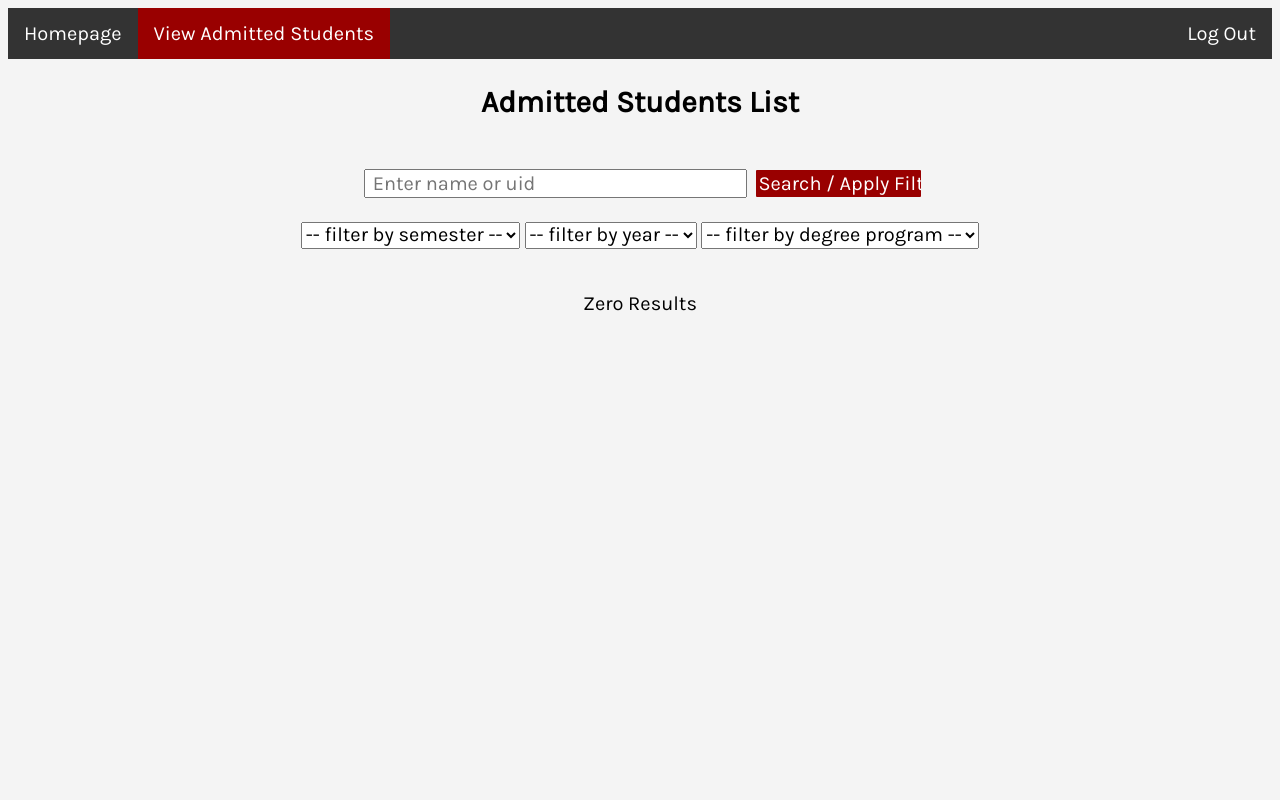
After one commit to lilyrschwarz/BIT, a PHP site: page /GS_admitted_list.php in a window 1280 px wide. The commit adds this page. Run offline with PHP 8.4, Linux system fonts and the light colour scheme; data that the repository does not hold is empty.

Commit message:
added GS functionalities

```diff
--- /dev/null
+++ b/public_html/applications/GS_admitted_list.php
@@ -0,0 +1,284 @@
+<?php
+  session_start();
+
+  // connect to mysql
+  $conn = mysqli_connect("localhost", "SJL", "SJLoss1!", "SJL");
+  // Check connection
+  if (!$conn) {
+    die("Connection failed: " . mysqli_connect_error());
+  }
+?>
+
+<html>
+  <head>
+  <title>
+    GS Homepage
+  </title>
+
+  <style>
+    .field {
+      position: absolute;
+      left: 180px;
+    }
+    /*body{line-height: 1.6;}*/
+    .bottomCentered{
+       position: fixed;
+       text-align: center;
+       bottom: 30px;
+       width: 100%;
+    }
+    .error {color: #FF0000;}
+    .topright {
+      position: absolute;
+      right: 10px;
+      top: 10px;
+    }
+
+    .btn {
+        background-color: #990000;
+        color: white;
+        padding: 2px;
+        margin: 2px 0;
+        border: none;
+        width: 13%;
+        border-radius: 1px;
+        cursor: pointer;
+        font-size: 7px;
+    }
+
+    ul {
+    list-style-type: none;
+    margin: 0;
+    padding: 0;
+    overflow: hidden;
+    background-color: #333;
+    }
+
+    li {
+    float: left;
+    }
+
+    li a {
+    display: block;
+    color: white;
+    text-align: center;
+    padding: 14px 16px;
+    text-decoration: none;
+    }
+
+    li a:hover:not(.active) {
+    background-color: #111;
+    }
+
+    .active {
+      background-color: #990000;
+    }
+
+  </style>
+
+  <link rel="stylesheet" href="style.css">
+  </head>
+
+  <body>
+
+    <ul>
+    <li><a href="GS_home.php">Homepage</a></li>
+    <li><a class="active" href="GS_admitted_list.php">View Admitted Students</a></li>
+    <li style="float:right"><a href="logout.php">Log Out</a></li>
+    </ul>
+
+    <h2 style='text-align: center;'>Admitted Students List</h2>
+    <!-- <h4 style='text-align: center;'>When an applicant's documents have been received, mark them as such here</h4> -->
+
+
+    <br>
+    <form align='center' method='post'>
+
+	    &nbsp;<input name='search' type='text' placeholder=" Enter name or uid" size='33'>&nbsp;
+	    <input name='submit' type='submit' value='Search / Apply Filters' class='btn'>
+	    <br><br>
+
+	    <center>
+	    <select name="semester">
+	    <option value ="D" disabled selected value> -- filter by semester -- </option>
+	    <option value="FA">Fall</option>
+	    <option value="SP">Spring</option>
+	    <option value="SU">Summer</option>
+	    </select>
+	    <select name="year">
+	    <option value ="D" disabled selected value> -- filter by year -- </option>
+	    <option value="2019">2019</option>
+	    <option value="2020">2020</option>
+	    <option value="2021">2021</option>
+	    <option value="2022">2022</option>
+	    <option value="2023">2023</option>
+	    <option value="2024">2024</option>
+	    <option value="2025">2025</option>
+	    <option value="2026">2026</option>
+	    <option value="2027">2027</option>
+	    <option value="2028">2028</option>
+	    <option value="2029">2029</option>
+	    <option value="2030">2030</option>
+	    </select>
+	    <select name="degree_type">
+	    <option value ="D" disabled selected value> -- filter by degree program -- </option>
+	    <option value="MS">Masters</option>
+	    <option value="PHD">PhD</option>
+	    </select>
+	    </center>
+	</form>
+    <br>
+
+
+    <?php
+
+    //search field entered
+    if (isset($_POST['submit']) && !empty($_POST['search'])) {
+
+   		if (!isset($_POST['semester']) && !isset($_POST['year']) && !isset($_POST['degree_type'])/*no filters set*/){
+   			if (is_numeric($_POST['search'])){
+   				$result = mysqli_query($conn, "SELECT DISTINCT userID, fname, lname, status FROM users, app_review WHERE app_review"."."."uid=userID AND role='A' and (status = 6 OR status = 7 OR status = 9) AND (app_review.uid = " .$_POST['search'].")") or die ("no filter set on search error: <br>" + mysqli_error($conn));
+   			}
+   			else{
+				$result = mysqli_query($conn, "SELECT DISTINCT userID, fname, lname, status FROM users, app_review WHERE app_review"."."."uid=userID AND role='A' and (status = 6 OR status = 7 OR status = 9) AND (fname LIKE '%".$_POST['search']."%' OR lname LIKE '%".$_POST['search']."%')") or die ("no filter set on search error: <br>" + mysqli_error($conn));
+			}
+	    }
+		if (isset($_POST['semester'])/*semsester filter*/){
+			if (is_numeric($_POST['search'])){
+				$result = mysqli_query($conn, "SELECT DISTINCT userID, fname, lname, status FROM users, app_review, academic_info WHERE academic_info"."."."uid=userID AND semester='".$_POST['semester']."' AND app_review.uid=userID AND role='A' and (status = 6 OR status = 7 OR status = 9) AND (app_review.uid = " .$_POST['search'].")") or die ("semester filter set on search error");
+			}
+			else{
+				$result = mysqli_query($conn, "SELECT DISTINCT userID, fname, lname, status FROM users, app_review, academic_info WHERE academic_info"."."."uid=userID AND semester='".$_POST['semester']."' AND app_review.uid=userID AND role='A' and (status = 6 OR status = 7 OR status = 9) AND (fname LIKE '%".$_POST['search']."%' OR lname LIKE '%".$_POST['search']."%')") or die ("semester filter set on search error");
+			}
+	    }
+		if (isset($_POST['year'])/*year filter*/){
+			if (is_numeric($_POST['search'])){
+				$result = mysqli_query($conn, "SELECT DISTINCT userID, fname, lname, status FROM users, app_review, academic_info WHERE academic_info"."."."uid=userID AND year=".$_POST['year']." AND app_review.uid=userID AND role='A' and (status = 6 OR status = 7 OR status = 9) AND (app_review.uid = " .$_POST['search'].")") or die ("year filter set on search error");
+			}
+			else{
+				$result = mysqli_query($conn, "SELECT DISTINCT userID, fname, lname, status FROM users, app_review, academic_info WHERE academic_info"."."."uid=userID AND year=".$_POST['year']." AND app_review.uid=userID AND role='A' and (status = 6 OR status = 7 OR status = 9) AND (fname LIKE '%".$_POST['search']."%' OR lname LIKE '%".$_POST['search']."%')") or die ("year filter set on search error");
+			}
+	    }
+		if (isset($_POST['degree_type'])/*degree filter*/){
+			if (is_numeric($_POST['search'])){
+				$result = mysqli_query($conn, "SELECT DISTINCT userID, fname, lname, status FROM users, app_review, academic_info WHERE academic_info"."."."uid=userID AND degreeType='".$_POST['degree_type']."' AND app_review.uid=userID AND role='A' and (status = 6 OR status = 7 OR status = 9) AND (app_review.uid = " .$_POST['search'].")") or die ("degree filter set on search error");
+			}
+			else{
+				$result = mysqli_query($conn, "SELECT DISTINCT userID, fname, lname, status FROM users, app_review, academic_info WHERE academic_info"."."."uid=userID AND degreeType='".$_POST['degree_type']."' AND app_review.uid=userID AND role='A' and (status = 6 OR status = 7 OR status = 9) AND (fname LIKE '%".$_POST['search']."%' OR lname LIKE '%".$_POST['search']."%')") or die ("degree filter set on search error");
+			}
+	    }
+		if (isset($_POST['semester']) && isset($_POST['year'])/*semsester and year*/){
+			if (is_numeric($_POST['search'])){
+				$result = mysqli_query($conn, "SELECT DISTINCT userID, fname, lname, status FROM users, app_review, academic_info WHERE academic_info"."."."uid=userID AND semester='".$_POST['semester']."' AND year=".$_POST['year']." AND app_review.uid=userID AND role='A' and (status = 6 OR status = 7 OR status = 9) AND (app_review.uid = " .$_POST['search'].")") or die ("semester and year filter set on search error");
+			}
+			else{
+				$result = mysqli_query($conn, "SELECT DISTINCT userID, fname, lname, status FROM users, app_review, academic_info WHERE academic_info"."."."uid=userID AND semester='".$_POST['semester']."' AND year=".$_POST['year']." AND app_review.uid=userID AND role='A' and (status = 6 OR status = 7 OR status = 9) AND (fname LIKE '%".$_POST['search']."%' OR lname LIKE '%".$_POST['search']."%')") or die ("semester and year filter set on search error");
+			}
+	    }
+		if (isset($_POST['semester']) && isset($_POST['year']) && isset($_POST['degree_type'])/*semsester, year, and degree*/){
+			if (is_numeric($_POST['search'])){
+				$result = mysqli_query($conn, "SELECT DISTINCT userID, fname, lname, status FROM users, app_review, academic_info WHERE academic_info"."."."uid=userID AND semester='".$_POST['semester']."' AND year=".$_POST['year']." AND degreeType='".$_POST['degree_type']."' AND app_review.uid=userID AND role='A' and (status = 6 OR status = 7 OR status = 9) AND (app_review.uid = " .$_POST['search'].")") or die ("semester, year, and degree filter set on search error");
+			}
+			else{
+				$result = mysqli_query($conn, "SELECT DISTINCT userID, fname, lname, status FROM users, app_review, academic_info WHERE academic_info"."."."uid=userID AND semester='".$_POST['semester']."' AND year=".$_POST['year']." AND degreeType='".$_POST['degree_type']."' AND app_review.uid=userID AND role='A' and (status = 6 OR status = 7 OR status = 9) AND (fname LIKE '%".$_POST['search']."%' OR lname LIKE '%".$_POST['search']."%')") or die ("semester, year, and degree filter set on search error");
+			}
+	    }
+		if (isset($_POST['year']) && isset($_POST['degree_type'])/*year and degree*/){
+			if (is_numeric($_POST['search'])){
+				$result = mysqli_query($conn, "SELECT DISTINCT userID, fname, lname, status FROM users, app_review, academic_info WHERE academic_info"."."."uid=userID AND year=".$_POST['year']." AND degreeType='".$_POST['degree_type']."' AND app_review.uid=userID AND role='A' and (status = 6 OR status = 7 OR status = 9) AND (app_review.uid = " .$_POST['search'].")") or die ("year and degree filter set on search error");
+			}
+			else{
+				$result = mysqli_query($conn, "SELECT DISTINCT userID, fname, lname, status FROM users, app_review, academic_info WHERE academic_info"."."."uid=userID AND year=".$_POST['year']." AND degreeType='".$_POST['degree_type']."' AND app_review.uid=userID AND role='A' and (status = 6 OR status = 7 OR status = 9) AND (fname LIKE '%".$_POST['search']."%' OR lname LIKE '%".$_POST['search']."%')") or die ("year and degree filter set on search error");
+			}
+	    }
+    }
+    //search field not entered
+    else if (isset($_POST['submit']) && empty($_POST['search'])) {
+
+        if (!isset($_POST['semester']) && !isset($_POST['year']) && !isset($_POST['degree_type'])/*no filters set*/){
+	      $result = mysqli_query($conn, "SELECT DISTINCT userID, fname, lname, status FROM users, app_review WHERE app_review"."."."uid=userID AND role='A' and (status = 6 OR status = 7 OR status = 9)") or die ("no filter set error");
+	    }
+		if (isset($_POST['semester'])/*semsester filter*/){
+	      $result = mysqli_query($conn, "SELECT DISTINCT userID, fname, lname, status FROM users, app_review, academic_info WHERE academic_info"."."."uid=userID AND semester='".$_POST['semester']."' AND app_review.uid=userID AND role='A' and (status = 6 OR status = 7 OR status = 9)") or die ("semester filter set error: " + mysqli_error($conn));
+	    }
+		if (isset($_POST['year'])/*year filter*/){
+	      $result = mysqli_query($conn, "SELECT DISTINCT userID, fname, lname, status FROM users, app_review, academic_info WHERE academic_info"."."."uid=userID AND year=".$_POST['year']." AND app_review.uid=userID AND role='A' and (status = 6 OR status = 7 OR status = 9)") or die ("year filter set error: " + mysqli_error($conn));
+	    }
+		if (isset($_POST['degree_type'])/*degree filter*/){
+	      $result = mysqli_query($conn, "SELECT DISTINCT userID, fname, lname, status FROM users, app_review, academic_info WHERE academic_info"."."."uid=userID AND degreeType='".$_POST['degree_type']."' AND app_review.uid=userID AND role='A' and (status = 6 OR status = 7 OR status = 9)") or die ("degree filter set error: <br>" + mysqli_error($conn));
+	    }
+		if (isset($_POST['semester']) && isset($_POST['year'])/*semsester and year*/){
+	      $result = mysqli_query($conn, "SELECT DISTINCT userID, fname, lname, status FROM users, app_review, academic_info WHERE academic_info"."."."uid=userID AND semester='".$_POST['semester']."' AND year=".$_POST['year']." AND app_review.uid=userID AND role='A' and (status = 6 OR status = 7 OR status = 9)") or die ("semester and year filter set error");
+	    }
+		if (isset($_POST['semester']) && isset($_POST['year']) && isset($_POST['degree_type'])/*semsester, year, and degree*/){
+	      $result = mysqli_query($conn, "SELECT DISTINCT userID, fname, lname, status FROM users, app_review, academic_info WHERE academic_info"."."."uid=userID AND semester='".$_POST['semester']."' AND year=".$_POST['year']." AND degreeType='".$_POST['degree_type']."' AND app_review.uid=userID AND role='A' and (status = 6 OR status = 7 OR status = 9)") or die ("semester, year, and degree filter set error");
+	    }
+		if (isset($_POST['year']) && isset($_POST['degree_type'])/*year and degree*/){
+	      $result = mysqli_query($conn, "SELECT DISTINCT userID, fname, lname, status FROM users, app_review, academic_info WHERE academic_info"."."."uid=userID AND year=".$_POST['year']." AND degreeType='".$_POST['degree_type']."' AND app_review.uid=userID AND role='A' and (status = 6 OR status = 7 OR status = 9)") or die ("year and degree filter set error");
+	    }
+    }
+    else{
+    	$result = mysqli_query($conn, "SELECT DISTINCT userID, fname, lname, status FROM users, app_review WHERE app_review"."."."uid=userID AND role='A' and (status = 6 OR status = 7 OR status = 9)") or die ("nothing pressed error");
+    }
+
+    // if there were matches, show them
+	if ($result->num_rows > 0) {
+		// start table
+		echo "<table border='1' align='center'; style='border-collapse: collapse;'>
+		      <tr>
+		    <th>First Name</th>
+		    <th>Last Name</th>
+		    <th></th>
+		    <th></th>
+		    <th></th>
+		  </tr>";
+
+		// show each applicant with a button to the review page
+		while ($row = mysqli_fetch_assoc($result)) {
+
+			$q = "SELECT status FROM app_review WHERE uid = " .$row['userID'];
+			$r = mysqli_query($conn, $r) or die("acceptance query failed");
+			$v = mysqli_fetch_object($r);
+			$status	= $v->status;
+
+			$acceptance = "";
+			if($status == 9)
+				$acceptance = "ACCEPTED ADMISSION";
+
+			echo
+			"<tr>
+
+			<td>".$row['fname']."</td>
+			<td>".$row['lname']."</td>
+
+			<td>
+			<form align='center' action='list_reviews.php' method='post'>
+			<input type='submit' name='".$row['userID']."' value='View faculty reviews'>
+			</form>
+			</td>
+
+			<td>
+			<form align='center' action='view_cac_review.php' method='post'>
+			<input type='submit' name='".$row['userID']."' value='View CAC review'>
+			</form>
+			</td>
+
+			<td>".$acceptance."</td>
+
+			</tr>";
+		}
+	}
+	// if there were no matches, tell them
+	else {
+		echo "<center> Zero Results </center>";
+	}
+  ?>
+
+
+
+
+
+
+
+  </body>
+</html>
--- a/public_html/applications/phasetwo.sql
+++ b/public_html/applications/phasetwo.sql
@@ -195,7 +195,7 @@ CREATE TABLE app_review (
   rating int,
   advisor char(30),
   reviewerID int,
-  status int NOT NULL DEFAULT 1,  #1-app incomplete, 2-app complete (both t/r pending), 3-transcript pending, 4-letter pending, 5-review pending, 6-admitted without aid, 7-admitted with aid, 8-rejected, 9-admitted
+  status int NOT NULL DEFAULT 1,  #1-app incomplete, 2-app complete (both t/r pending), 3-transcript pending, 4-letter pending, 5-review pending, 6-admitted without aid, 7-admitted with aid, 8-rejected, 9-accepted
   PRIMARY KEY (reviewID),
   FOREIGN KEY (uid) REFERENCES users(userID),
   FOREIGN KEY (reviewerID) REFERENCES users(userID)
--- a/public_html/applications/population.sql
+++ b/public_html/applications/population.sql
@@ -109,7 +109,7 @@ VALUES
 
 insert into user (fname, lname, uid, password, type, active) values ('Billie', 'Holiday', 88888888, '123456', 'MS', 'yes'), ('Diana', 'Krall', 99999999, '123456', 'MS', 'yes');
 insert into transcript (uid, grade, crn) values (88888888, 'IP', 2), (88888888, 'IP', 3);
-insert into user (fname, lname, uid, street, city, state, zip, phone, email, password, active, type, isAdvisor, isReviewer) VALUES ("John", "Smith", "42142172", "123 Real Street", "Washington", "DC", 20052, "8604626594", "jsmith@gwu.edu", "123456", "yes", "inst", NULL, "yes");
+#insert into user (fname, lname, uid, street, city, state, zip, phone, email, password, active, type, isAdvisor, isReviewer) VALUES ("John", "Smith", "42142172", "123 Real Street", "Washington", "DC", 20052, "8604626594", "jsmith@gwu.edu", "123456", "yes", "inst", NULL, "yes");
 insert into user (fname, lname, uid, street, city, state, zip, phone, email, password, active, type, isAdvisor, isReviewer) VALUES ("Neel", "Bogwat", "72410997", "123 Real Street", "Washington", "DC", 20052, "1246981468", "neel@gwu.edu", "123456", "yes", "inst", NULL, "yes");
 
 
```
Also changed, not shown: public_html/applications/GS_home.php (added, +278 -0 lines), public_html/applications/home.php (+2 -101 lines).
